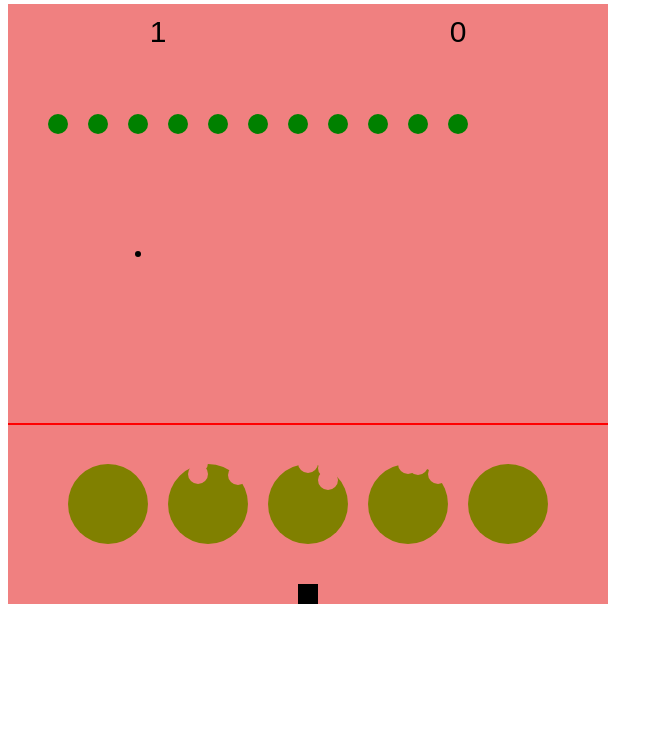
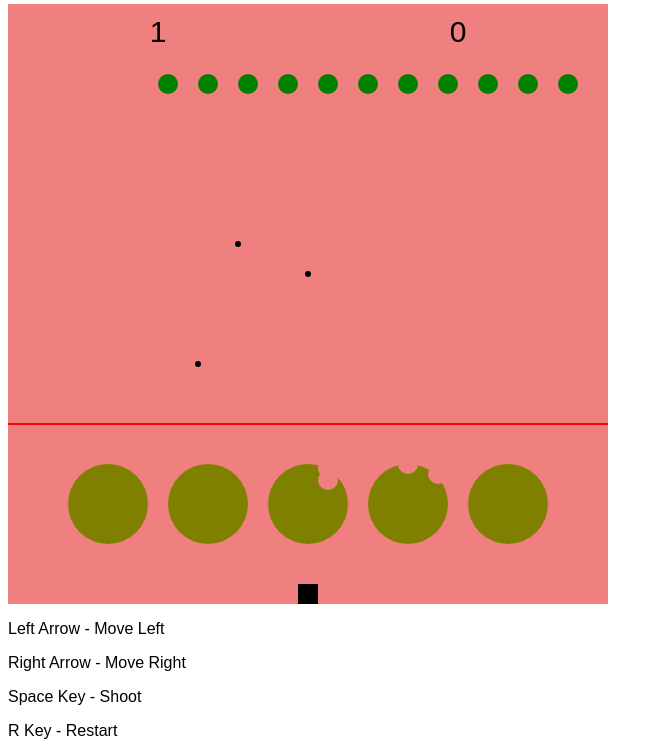
Before and after one commit to lehermschong/spaceinvaders, a website built with webpack: page index.html in a window 1280 px wide. Shown: the part 72-828 px from the top of the page, without its empty margins (0-663 px from the left). Before the commit the page ends 800 px from the top, so only its background shows below. Built offline with nearby package versions, Linux system fonts and the light colour scheme.

Commit message:
updated with instructions

```diff
--- a/index.html
+++ b/index.html
@@ -29,5 +29,9 @@
               <text id="gameover" font-size="50" class="textelements" x="50%" y="50%" dominant-baseline="middle" text-anchor="middle"/>
               <line x1 = "0", x2 = "600", y1 = "420", y2 = "420" style="stroke:red;stroke-width: 2"></line>;
         </svg>
+        <p>Left Arrow  - Move Left</p>
+        <p>Right Arrow - Move Right</p>
+        <p>Space Key   - Shoot</p>
+        <p>R Key       - Restart</p>
     </body>
 </html>
```
Also changed, not shown: spaceinvaders.html (+4 -0 lines).
